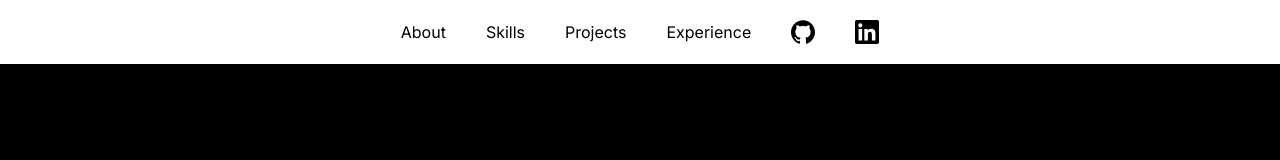
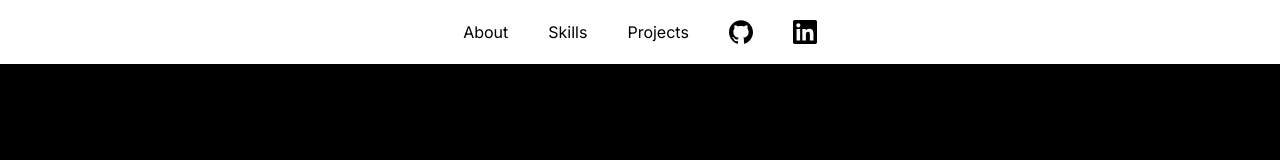
Before and after one commit to kenzilai/kenzilai.github.io, a Next.js app in the folder portfolio/: page / in a window 1280 px wide. Shown: the top 160 px of the page. Built offline with nearby package versions, Linux system fonts and the light colour scheme; grey boxes are pictures that could not be loaded.

Commit message:
🧹 chore: update Navbar

```diff
--- a/portfolio/src/components/(header)/Navbar.tsx
+++ b/portfolio/src/components/(header)/Navbar.tsx
@@ -11,11 +11,8 @@ export function Navbar() {
                     <Link className="hover:text-cyan-400" href="#skills">
                         Skills
                     </Link>
-                    <Link className="hover:text-cyan-400" href="#">
+                    <Link className="hover:text-cyan-400" href="#projects">
                         Projects
-                    </Link>
-                    <Link className="hover:text-cyan-400" href="#">
-                        Experience
                     </Link>
                     <Link href="https://github.com/kenzilai">
                         <svg
```
